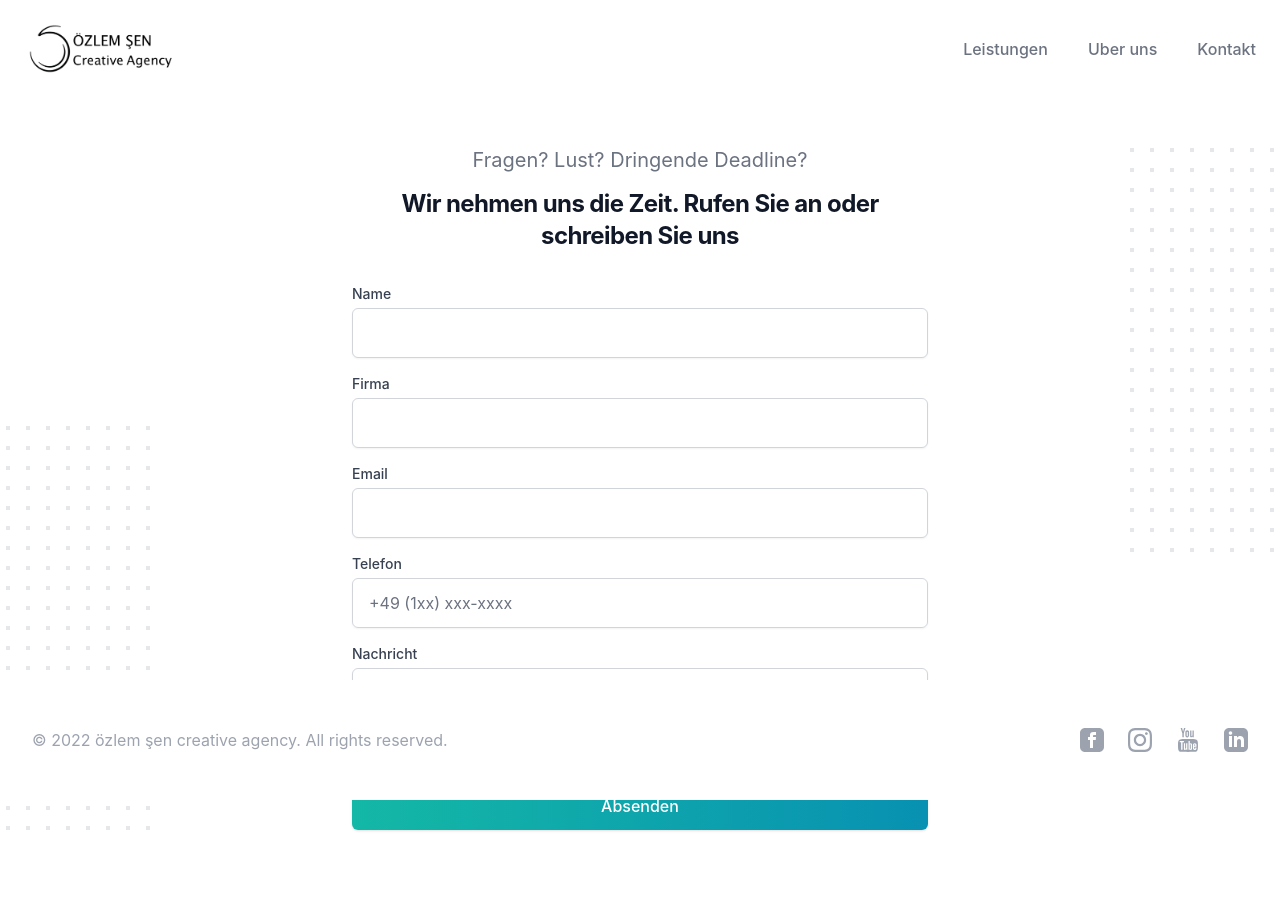
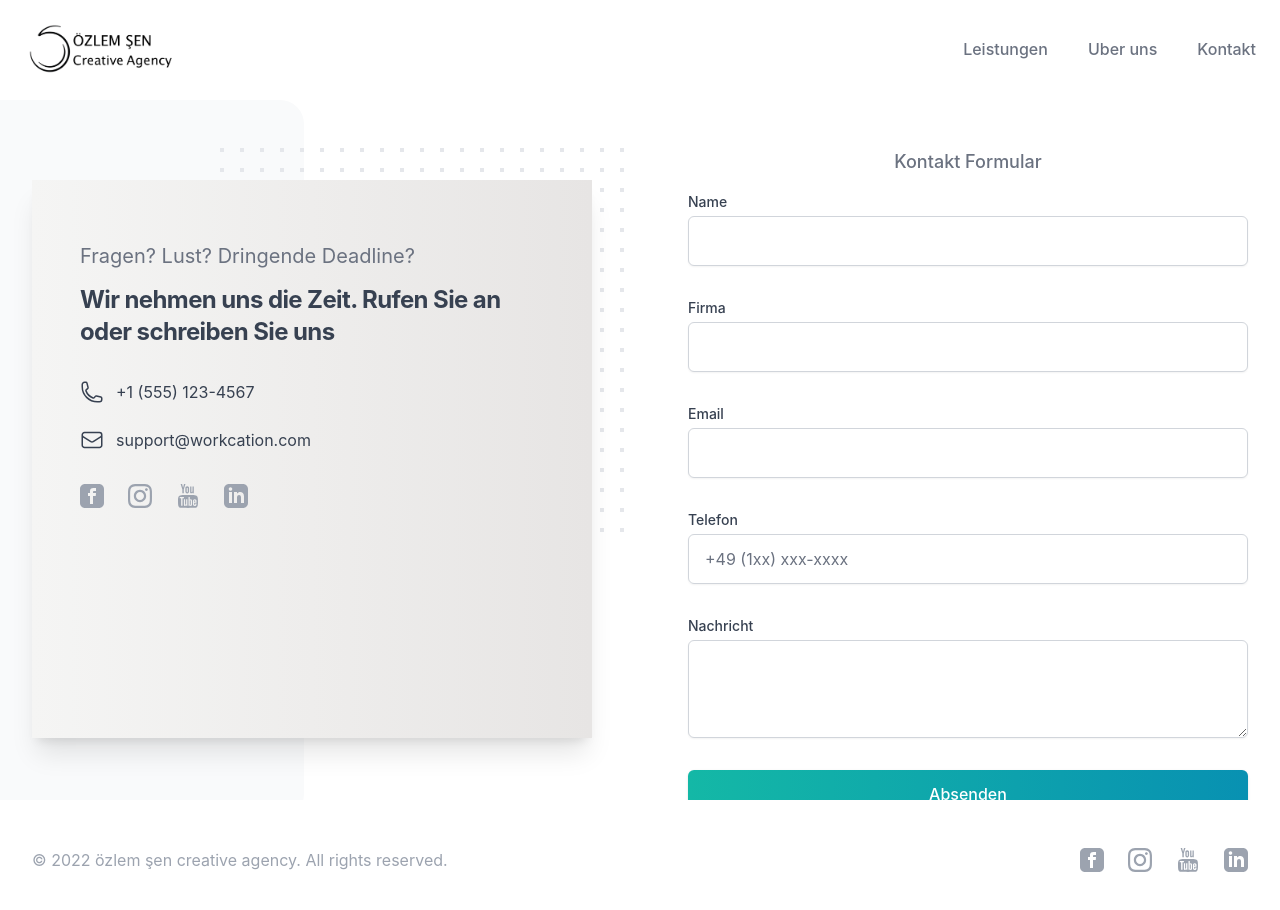
Before and after one commit to slnsrn/ozlemsen, a Next.js app: page /contact in a window 1280 px wide. Shown: the top 910 px of the page. Before the commit the page ends 862 px from the top, so only its background shows below. Built offline with nearby package versions, Linux system fonts and the light colour scheme.

Commit message:
contact form

```diff
--- a/components/Services/ServiceSection.tsx
+++ b/components/Services/ServiceSection.tsx
@@ -1,4 +1,7 @@
 import Image from "next/image";
+import Link from "next/link";
+import { ChevronDoubleRightIcon } from "@heroicons/react/24/outline";
+
 import { useAppSizeConfig } from "../../hooks/useAppSizeConfig";
 
 const packageNames = {
@@ -92,9 +95,18 @@ export const ServiceSection = ({
                 <div className="space-y-4">
                   {["basic", "standart", "premium"].map((p, i) => (
                     <div key={i} className="text-left">
-                      <h6 className="font-bold">
-                        {packageNames[p as "basic"]}
-                      </h6>
+                      <Link
+                        href={{
+                          pathname: "/contact",
+                          query: { product: id, package: p },
+                        }}
+                        className="flex space-x-2 items-center"
+                      >
+                        <h6 className="font-bold">
+                          {packageNames[p as "basic"]}
+                        </h6>
+                        <ChevronDoubleRightIcon className="h-4 self-center" />
+                      </Link>
                       <ol>
                         {offers[p as "basic"].map((item, i) => (
                           <li key={i}>{item}</li>
--- a/components/Services/index.tsx
+++ b/components/Services/index.tsx
@@ -40,7 +40,7 @@ export default function Services() {
                         href={`/services/${service.id}`}
                         className="hover:underline"
                       >
-                        {service.title}
+                        {service.category}
                       </a>
                     </p>
                     <p className="text-xl font-semibold text-gray-900">
--- a/components/Social/index.tsx
+++ b/components/Social/index.tsx
@@ -1,4 +1,4 @@
-const navigation = [
+export const navigation = [
   {
     name: "Facebook",
     href: "https://www.facebook.com/ozlemsen.creativeagency",
--- a/pages/contact.tsx
+++ b/pages/contact.tsx
@@ -1,31 +1,77 @@
-import { useState } from "react";
+import { useRouter } from "next/router";
+import { useState, useEffect } from "react";
+import {
+  Bars3Icon,
+  EnvelopeIcon,
+  PhoneIcon,
+} from "@heroicons/react/24/outline";
+
 import { Layout } from "../components/Layout";
 import { useAppSizeConfig } from "../hooks/useAppSizeConfig";
+import Image from "next/image";
+import { navigation } from "../components/Social";
+
+type FormValues = {
+  name: string;
+  firma: string;
+  email: string;
+  phone: string;
+  message: string;
+  acceptedTerms: boolean;
+};
+
+const initialValues = {
+  name: "",
+  firma: "",
+  email: "",
+  phone: "",
+  message: "string",
+  acceptedTerms: false,
+};
 
 export default function Contact() {
   const [agreed, setAgreed] = useState(false);
+  const [formValues, setFormValues] = useState<FormValues>(initialValues);
   const { wHeight, wWidth, footerHeight, headerHeight } = useAppSizeConfig();
+  const router = useRouter();
+
+  useEffect(() => {
+    const product = router.query?.product;
+    const offer = router.query?.package;
+    const message =
+      product && offer
+        ? `I would like to get information about ${product} ${offer} package`
+        : "";
+    setFormValues({ ...formValues, message });
+    // eslint-disable-next-line react-hooks/exhaustive-deps
+  }, [router]);
+
   return (
     <Layout>
       <section
         style={{
-          height: wWidth < 600 ? "auto" : wHeight - footerHeight - headerHeight,
+          height: wWidth < 600 ? "auto" : wHeight - headerHeight,
         }}
         className="pb-8"
       >
-        <div className="overflow-hidden bg-white p-6 lg:p-8">
-          <div className="relative mx-auto max-w-xl">
+        <div className="relative bg-white flex lg:h-5/6">
+          <div className="lg:mx-auto lg:grid lg:max-w-7xl lg:grid-cols-2 lg:items-start lg:gap-24 lg:px-8 h-full self-center">
+            <div className="relative sm:py-16 lg:py-0 h-full">
+              <div
+                aria-hidden="true"
+                className="hidden sm:block lg:absolute lg:inset-y-0 lg:right-0 lg:w-screen"
+              >
+                <div className="absolute inset-y-0 right-1/2 w-full rounded-r-3xl bg-gray-50 lg:right-72" />
                 <svg
-              className="absolute left-full translate-x-1/2 transform"
+                  className="absolute top-8 left-1/2 -ml-3 lg:-right-8 lg:left-auto lg:top-12"
                   width={404}
-              height={404}
+                  height={392}
                   fill="none"
-              viewBox="0 0 404 404"
-              aria-hidden="true"
+                  viewBox="0 0 404 392"
                 >
                   <defs>
                     <pattern
-                  id="85737c0e-0916-41d7-917f-596dc7edfa27"
+                      id="02f20b47-fd69-4224-a62a-4c9de5c763f7"
                       x={0}
                       y={0}
                       width={20}
@@ -44,59 +90,75 @@ export default function Contact() {
                   </defs>
                   <rect
                     width={404}
-                height={404}
-                fill="url(#85737c0e-0916-41d7-917f-596dc7edfa27)"
+                    height={392}
+                    fill="url(#02f20b47-fd69-4224-a62a-4c9de5c763f7)"
                   />
                 </svg>
-            <svg
-              className="absolute right-full bottom-0 -translate-x-1/2 transform"
-              width={404}
-              height={404}
-              fill="none"
-              viewBox="0 0 404 404"
-              aria-hidden="true"
-            >
-              <defs>
-                <pattern
-                  id="85737c0e-0916-41d7-917f-596dc7edfa27"
-                  x={0}
-                  y={0}
-                  width={20}
-                  height={20}
-                  patternUnits="userSpaceOnUse"
-                >
-                  <rect
-                    x={0}
-                    y={0}
-                    width={4}
-                    height={4}
-                    className="text-gray-200"
-                    fill="currentColor"
-                  />
-                </pattern>
-              </defs>
-              <rect
-                width={404}
-                height={404}
-                fill="url(#85737c0e-0916-41d7-917f-596dc7edfa27)"
-              />
-            </svg>
-            <div className="text-center">
-              {/* <h2 className="text-3xl font-bold tracking-tight text-gray-900 sm:text-4xl"> */}
+              </div>
+              <div className="relative mx-auto max-w-md px-6 sm:max-w-3xl lg:max-w-none lg:px-0 lg:py-20 h-full">
+                <h2 id="contact-heading" className="sr-only">
+                  Contact us
+                </h2>
+                {/* Contact information */}
+                <div className="relative overflow-hidden bg-gradient-to-r from-stone-100 to-stone-200  shadow-xl h-full p-6 lg:p-12">
                   <p className="my-4 text-xl leading-6 text-gray-500">
                     Fragen? Lust? Dringende Deadline?
                   </p>
-              <h2 className="text-2xl font-bold tracking-tight text-gray-900">
+                  <h2 className="text-2xl font-bold tracking-tight text-gray-700">
                     Wir nehmen uns die Zeit. Rufen Sie an oder schreiben Sie uns
                   </h2>
+                  <dl className="mt-8 space-y-6  text-gray-700">
+                    <dt>
+                      <span className="sr-only">Phone number</span>
+                    </dt>
+                    <dd className="flex text-base">
+                      <PhoneIcon
+                        className="h-6 w-6 flex-shrink-0"
+                        aria-hidden="true"
+                      />
+                      <span className="ml-3">+1 (555) 123-4567</span>
+                    </dd>
+                    <dt>
+                      <span className="sr-only">Email</span>
+                    </dt>
+                    <dd className="flex text-base">
+                      <EnvelopeIcon
+                        className="h-6 w-6 flex-shrink-0"
+                        aria-hidden="true"
+                      />
+                      <span className="ml-3">support@workcation.com</span>
+                    </dd>
+                  </dl>
+                  <div className="flex space-x-6 mt-8">
+                    {navigation.map((item) => (
+                      <a
+                        target="_blank"
+                        rel="noreferrer"
+                        key={item.name}
+                        href={item.href}
+                        className="text-gray-400 hover:text-gray-500"
+                      >
+                        <span className="sr-only">{item.name}</span>
+                        <item.icon className="h-6 w-6" aria-hidden="true" />
+                      </a>
+                    ))}
                   </div>
-            <div className="mt-8">
+                </div>
+              </div>
+            </div>
+
+            <div className="relative max-w-md px-6 sm:max-w-3xl lg:px-0">
+              {/* Content area */}
+              <div className="pt-12">
+                <h3 className="text-lg font-medium text-gray-500 text-center">
+                  Kontakt Formular
+                </h3>
                 <form
                   action="#"
                   method="POST"
-                className="grid grid-cols-1 gap-y-4 sm:gap-x-8"
+                  className="space-y-4 sm:space-y-8 mt-4"
                 >
-                <div className="sm:col-span-2">
+                  <div>
                     <label
                       htmlFor="name"
                       className="block text-sm font-medium text-gray-700"
@@ -113,7 +175,7 @@ export default function Contact() {
                       />
                     </div>
                   </div>
-                <div className="sm:col-span-2">
+                  <div>
                     <label
                       htmlFor="company"
                       className="block text-sm font-medium text-gray-700"
@@ -130,7 +192,7 @@ export default function Contact() {
                       />
                     </div>
                   </div>
-                <div className="sm:col-span-2">
+                  <div>
                     <label
                       htmlFor="email"
                       className="block text-sm font-medium text-gray-700"
@@ -147,7 +209,7 @@ export default function Contact() {
                       />
                     </div>
                   </div>
-                <div className="sm:col-span-2">
+                  <div>
                     <label
                       htmlFor="phone-number"
                       className="block text-sm font-medium text-gray-700"
@@ -165,7 +227,7 @@ export default function Contact() {
                       />
                     </div>
                   </div>
-                <div className="sm:col-span-2">
+                  <div>
                     <label
                       htmlFor="message"
                       className="block text-sm font-medium text-gray-700"
@@ -176,13 +238,14 @@ export default function Contact() {
                       <textarea
                         id="message"
                         name="message"
+                        value={formValues.message}
                         rows={3}
                         className="block w-full rounded-md border-gray-300 py-3 px-4 shadow-sm focus:border-indigo-500 focus:ring-indigo-500"
                         defaultValue={""}
                       />
                     </div>
                   </div>
-                <div className="sm:col-span-2">
+                  <div>
                     <button
                       type="submit"
                       className="block w-full rounded-md bg-gradient-to-r from-teal-500 to-cyan-600 py-3 px-4 font-medium text-white shadow hover:from-teal-600 hover:to-cyan-700 focus:outline-none focus:ring-2 focus:ring-cyan-400 focus:ring-offset-2 focus:ring-offset-gray-900"
@@ -194,6 +257,7 @@ export default function Contact() {
               </div>
             </div>
           </div>
+        </div>
       </section>
     </Layout>
   );
--- a/pages/services.tsx
+++ b/pages/services.tsx
@@ -4,6 +4,7 @@ import { ServiceSection } from "../components/Services/ServiceSection";
 export const services = [
   {
     id: "video-production",
+    category: "Kreativ",
     title: "Videoproduktion",
     background: "/images/services/video-production.jpg",
     text: "Sie brauchen einen Unternehmensfilm? Ihr nächstes Event soll für die Nachwelt festgehalten werden? Oder haben Sie bereits Material und suchen jemanden für den Feinschliff? Als professionelle Videografen übernehmen wir vom Script bis zur Postproduction den kompletten Produktionsprozess.",
@@ -19,6 +20,7 @@ export const services = [
   },
   {
     id: "social-media",
+    category: "Management",
     title: "Social Media",
     background: "/images/services/social-media.jpg",
     text: "Keine Zeit zum Posten? Ob Instagram, LinkedIn oder TikTok: Wir halten Ihre Followers auf dem Laufenden und etablieren Ihre Marke nachhaltig auf Social Media – damit Sie immer in Verbindung bleiben.",
@@ -50,6 +52,7 @@ export const services = [
   },
   {
     id: "branding",
+    category: "Design",
     title: "Branding/Corporate Design",
     background: "/images/services/branding.jpg",
     text: "Kleidung macht bekanntlich Leute. Wir stellen sicher, dass Ihr Unternehmen das richtige Outfit trägt. Vom Logo bis zur Visitenkarte – lassen Sie uns auf einen Blick vermitteln, warum Ihre Marke einzigartig ist!",
```
Lines whose indentation alone changed are shown as unchanged.
